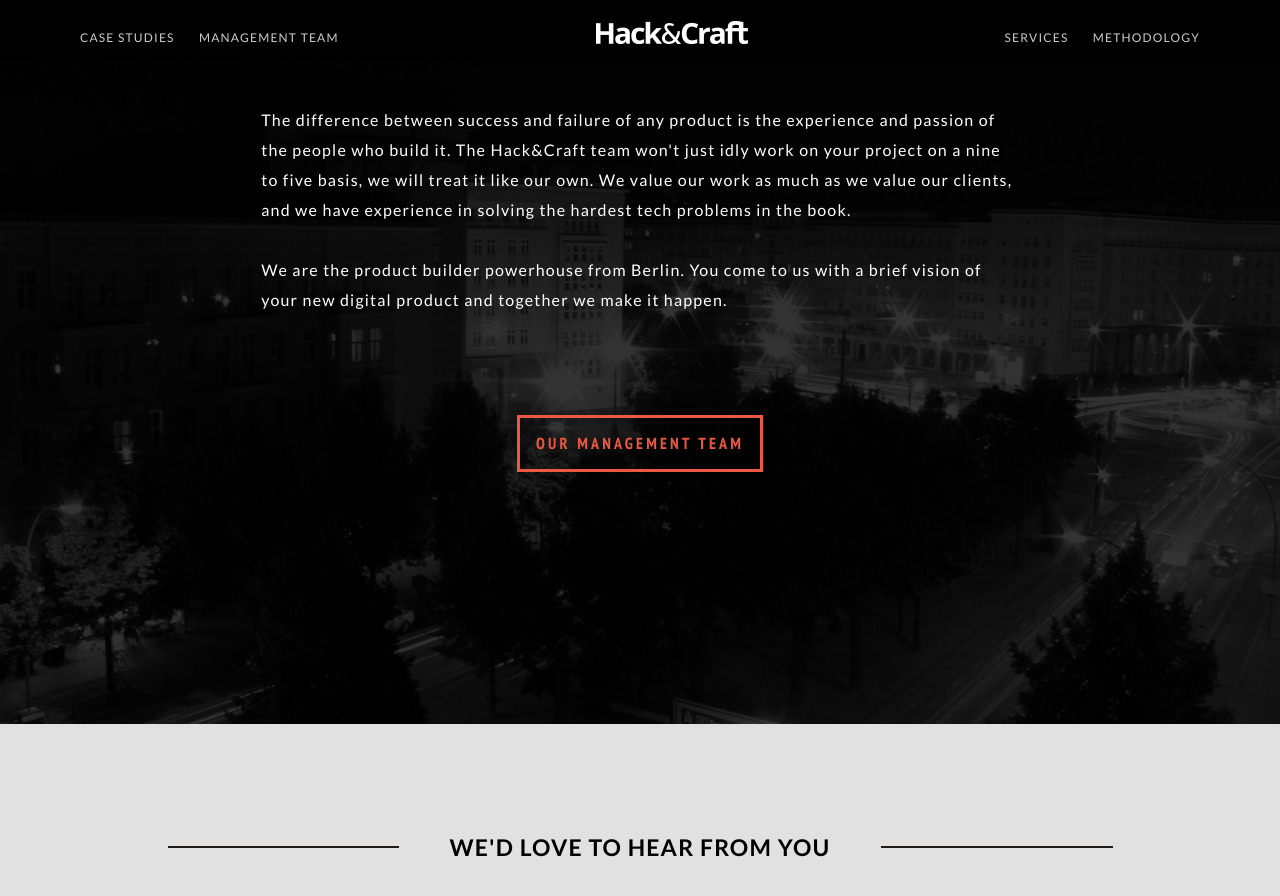
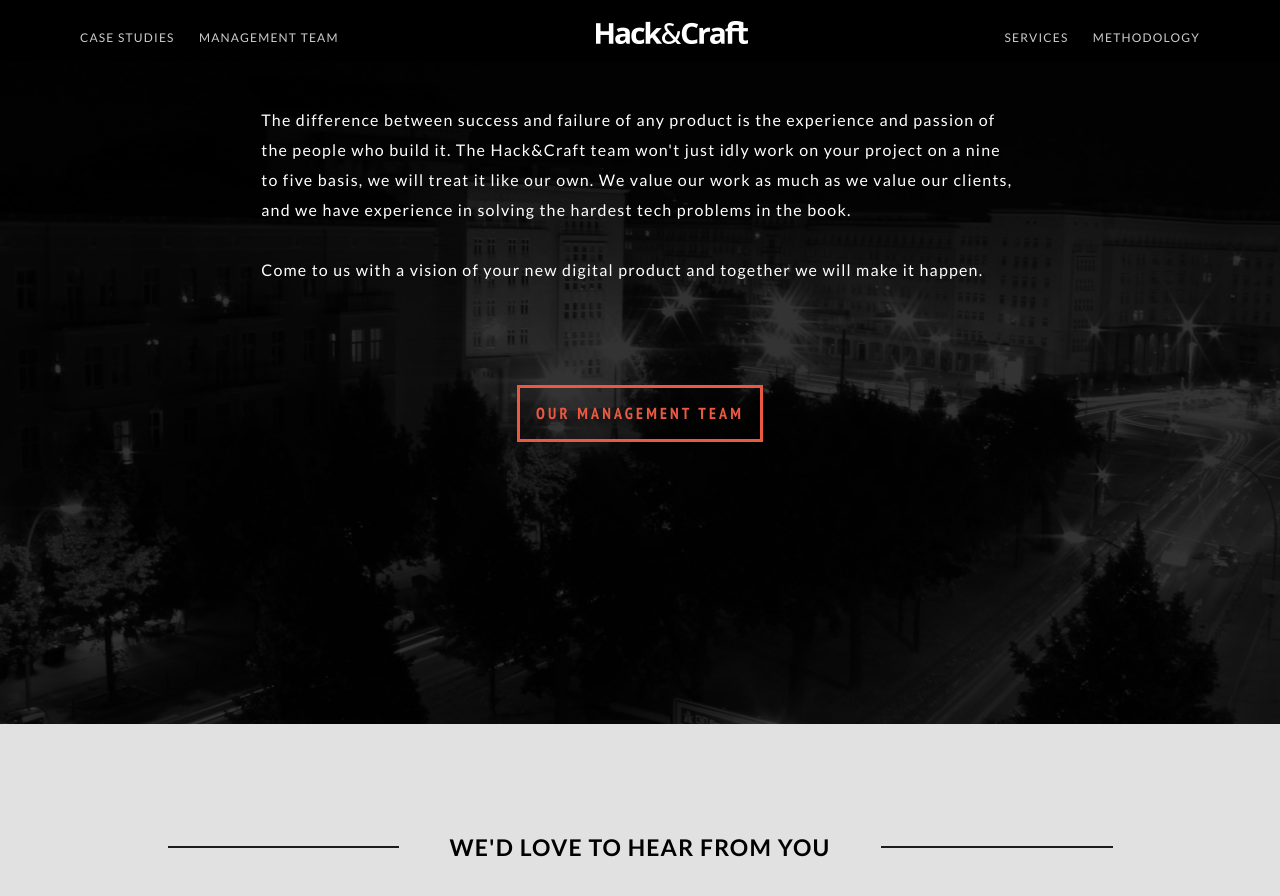
Before and after one commit to MartinPeschke/hncweb, a Jekyll site: the page built from index.html, in a window 1280 px wide and 900 px high, scrolled down 4977 px. Shown: the top 896 px of the window. Built offline with Jekyll 4.4.1, drawn with Linux system fonts in a browser that asks for light colours; Markdown is read by kramdown in place of the engine named in the settings.

Commit message:
some text changes

```diff
--- a/casestudies.html
+++ b/casestudies.html
@@ -32,7 +32,7 @@ pagename: portfolio
             <div class="col-md-4">
               <a href="{{ site.baseurl }}portfolio/gymondo.html" class="btn-project btn-project-gymondo" style="margin:0;">Gymondo</a>
               <p class="text-left mar-top">
-                Online fitness studio from idea to live in 6 weeks.
+                Online fitness studio from Pro Sieben live on TV with 9 weeks development.
               </p>
             </div>
           </div>
--- a/index.html
+++ b/index.html
@@ -189,7 +189,7 @@ pagename: index
             The Hack&Craft team won't just idly work on your project on a nine to five basis, we will treat it like our own.
             We value our work as much as we value our clients, and we have experience in solving the hardest tech problems in the book.
           </p>
-          <p>We are the product builder powerhouse from Berlin. You come to us with a brief vision of your new digital product and together we make it happen.</p>
+          <p>Come to us with a  vision of your new digital product and together we will make it happen.</p>
           <div class="marg-top text-center">
             <a href="aboutus.html" class="btn btn-black-primary">Our Management Team</a>
           </div>
```
